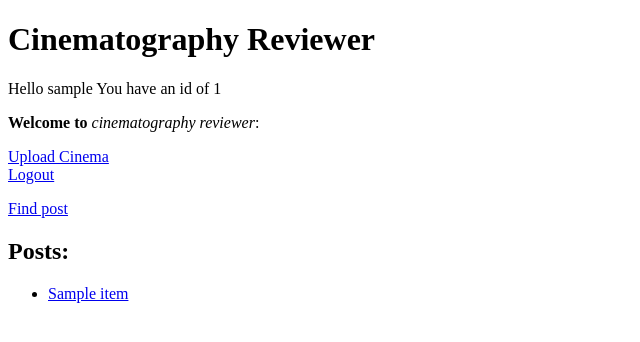
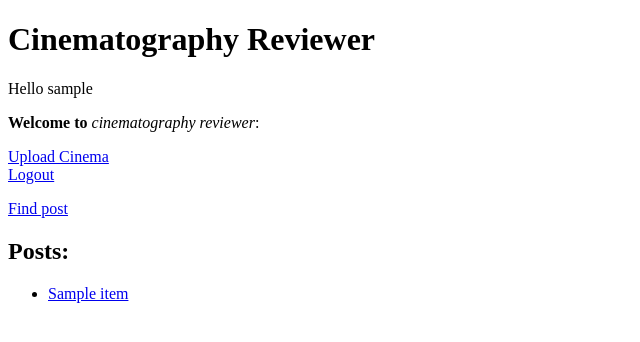
Before and after one commit to OliverLaaksoHY/Cinematography_Rater, a Flask app: template templates/index.html in a window 1280 px wide. Shown: the top 342 px of the page, without its empty margins (0-640 px from the left). Run offline with Flask 3, Linux system fonts and the light colour scheme; the visitor is signed in with stand-in values (Sample User, id 1); the template is opened without the code that fills it: most values are stand-ins (such as "Sample title", 1, 10 or a date in 2020).

Commit message:
removed userid from index page

```diff
--- a/templates/index.html
+++ b/templates/index.html
@@ -9,7 +9,7 @@
   <h1>Cinematography Reviewer</h1>
   {% if session.username %}
   <p>
-    Hello {{ session.username }}  You have an id of {{ session.user_id }}
+    Hello {{ session.username }}
   </p>
   {% endif %}
 
```
